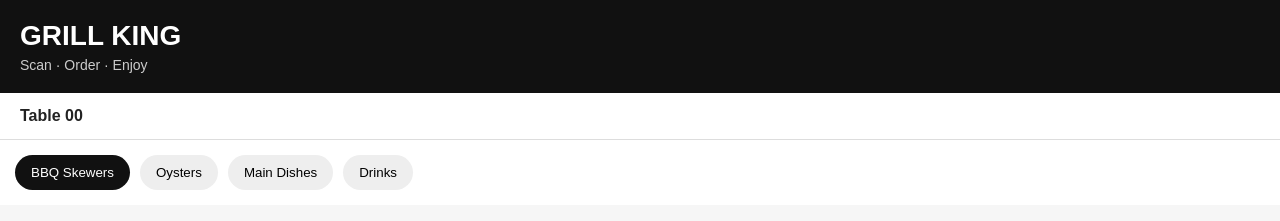
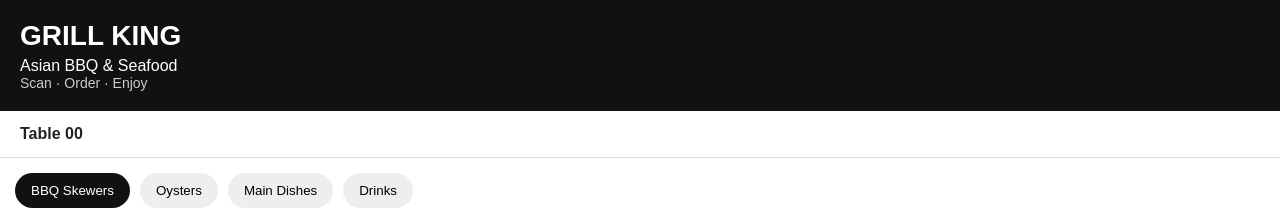
Before and after one commit to BillZha/GrillKingOrdering, a Django app: page / in a window 1280 px wide. Shown: the top 221 px of the page. Run offline with Django 5.2, Linux system fonts and the light colour scheme; data comes from the database, SQL or seed files in the repository.

Commit message:
Update menu header branding

```diff
--- a/ordering/templates/ordering/menu.html
+++ b/ordering/templates/ordering/menu.html
@@ -343,9 +343,12 @@
 
     {% csrf_token %}
     <div class="header">
+    <div class="brand-row">
         <h1>GRILL KING</h1>
-        <p>Scan · Order · Enjoy</p>
+        <span class="header-subbrand">Asian BBQ & Seafood</span>
     </div>
+    <p>Scan · Order · Enjoy</p>
+</div>
 
     <div class="table-info">
     Table {{ table_number|stringformat:"02d" }}
```
